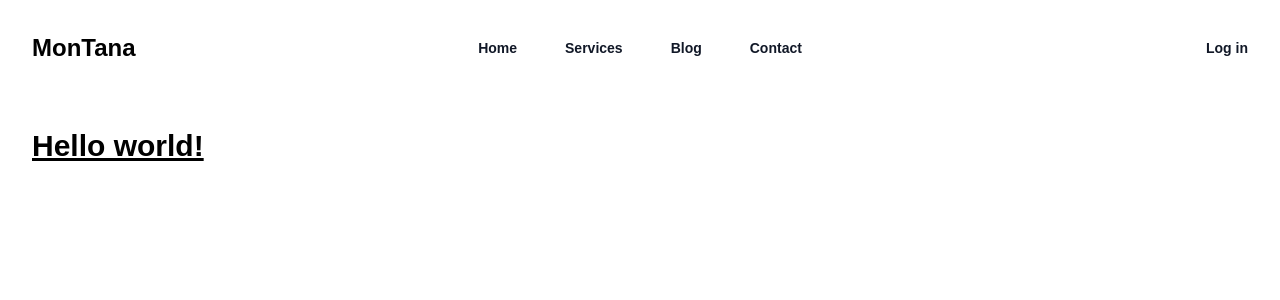
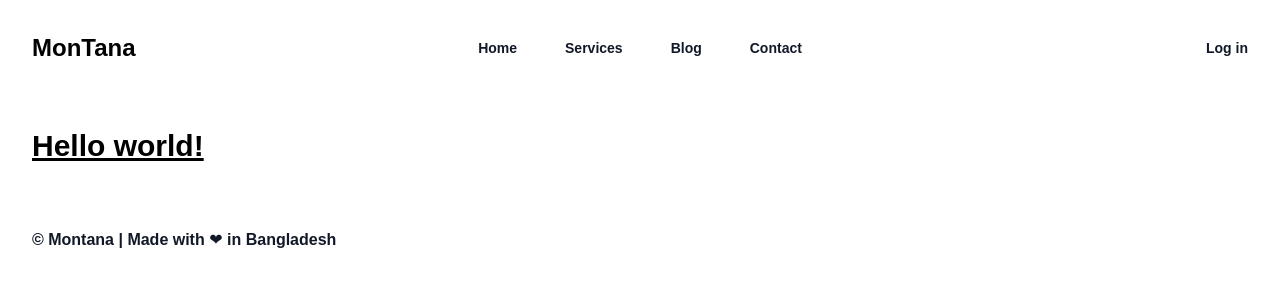
Before and after one commit to monzuralam/montana-react, a React (Vite) app: page / in a window 1280 px wide. Shown: the top 300 px of the page. Built offline with nearby package versions, Linux system fonts and the light colour scheme.

Commit message:
footer has been added

```diff
--- a/src/App.jsx
+++ b/src/App.jsx
@@ -1,4 +1,5 @@
 import Header from "./components/header/header.component";
+import Footer from "./components/footer/footer.component";
 function App() {
   return (
     <>
@@ -6,6 +7,7 @@ function App() {
       <div className="container mx-auto p-6 lg:p-8">
         <h1 className="text-3xl font-bold underline">Hello world!</h1>
       </div>
+      <Footer />
     </>
   );
 }
--- /dev/null
+++ b/src/components/footer/footer.component.jsx
@@ -0,0 +1,16 @@
+const Footer = () => {
+  return (
+    <>
+      <footer className="bg-white">
+        <div className="container mx-auto">
+          <div className="flex items-center justify-between p-6 lg:p-8">
+            <p className="text-xs font-semibold text-gray-900 lg:text-base">
+              &copy; Montana | Made with ❤ in Bangladesh
+            </p>
+          </div>
+        </div>
+      </footer>
+    </>
+  );
+};
+export default Footer;
```
